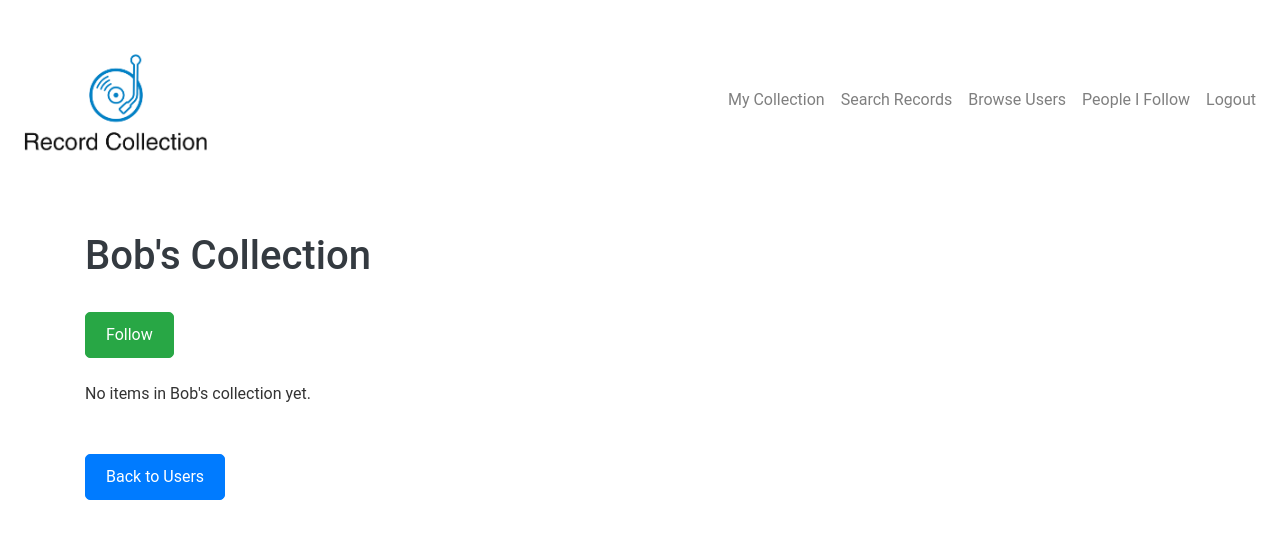
After one commit to aaudrius/record-collection, a Flask app: page /user/1/collection in a window 1280 px wide. The commit adds this page. Shown: the top 539 px of the page. Run offline with Flask 3, Linux system fonts and the light colour scheme; a user stored in the database is signed in; some libraries are stand-ins or nearby versions.

Commit message:
add follow other users functionality

```diff
--- a/app.py
+++ b/app.py
@@ -262,5 +262,41 @@ def artist_albums(artist_id):
 
     return render_template('artist_albums.html', releases=detailed_releases)
 
+@app.route('/users')
+@login_required
+def users():
+    users = User.query.filter(User.id != current_user.id).all()
+    return render_template('users.html', users=users)
+
+@app.route('/user/<int:user_id>/collection')
+@login_required
+def user_collection(user_id):
+    user = User.query.get_or_404(user_id)
+    collections = user.collections
+    is_followee = user in current_user.followees
+    return render_template('user_collection.html', user=user, collections=collections, is_friend=is_followee)
+
+@app.route('/add_friend/<int:user_id>', methods=['POST'])
+@login_required
+def follow(user_id):
+    user = User.query.get_or_404(user_id)
+    try:
+        if user not in current_user.followees:
+            current_user.followees.append(user)
+            db.session.commit()
+            flash('You now follow this user!')
+        else:
+            flash('You already follow this user.')
+    except Exception as e:
+        print(f"Error: {str(e)}")
+        flash('An error occurred while adding friend.')
+    return redirect(url_for('user_collection', user_id=user_id))
+
+@app.route('/followees')
+@login_required
+def followees():
+    followees = current_user.followees.all()
+    return render_template('followees.html', followees=followees)
+
 if __name__ == '__main__':
     app.run(debug=True)
--- a/templates/base.html
+++ b/templates/base.html
@@ -23,6 +23,12 @@
               <a class="nav-link" href="{{ url_for('search') }}">Search Records</a>
             </li>
             <li class="nav-item">
+              <a class="nav-link" href="{{ url_for('users') }}">Browse Users</a>
+            </li>
+            <li class="nav-item">
+              <a class="nav-link" href="{{ url_for('followees') }}">People I Follow</a>
+            </li>
+            <li class="nav-item">
               <a class="nav-link" href="{{ url_for('logout') }}">Logout</a>
             </li>
           {% else %}
--- /dev/null
+++ b/templates/user_collection.html
@@ -0,0 +1,36 @@
+{% extends "base.html" %}
+
+{% block title %}{{ user.username }}'s Collection{% endblock %}
+
+{% block content %}
+<h1 class="my-4">{{ user.username }}'s Collection</h1>
+{% if not is_friend %}
+  <form method="POST" action="{{ url_for('follow', user_id=user.id) }}">
+    <button type="submit" class="btn btn-success mb-4">Follow</button>
+  </form>
+{% else %}
+  <p>You now follow this user.</p>
+{% endif %}
+{% if collections %}
+  <div class="row">
+    {% for collection in collections %}
+      <div class="col-md-4 mb-4">
+        <div class="card">
+          {% set image = collection.cover_image if collection.cover_image else 'https://via.placeholder.com/150' %}
+          <img src="{{ image }}" class="card-img-top" alt="{{ collection.title }}">
+          <div class="card-body">
+            <h5 class="card-title">{{ collection.title }}</h5>
+            <p>Year: {{ collection.year }}</p>
+            <p>Country: {{ collection.country }}</p>
+            <p>Label: {{ collection.selected_label }}</p>
+            <p>Format: {{ collection.selected_format }}</p>
+          </div>
+        </div>
+      </div>
+    {% endfor %}
+  </div>
+{% else %}
+  <p>No items in {{ user.username }}'s collection yet.</p>
+{% endif %}
+<a href="{{ url_for('users') }}" class="btn btn-primary mt-4">Back to Users</a>
+{% endblock %}
```
Also changed, not shown: models.py (+11 -0 lines), templates/followees.html (added, +19 -0 lines), templates/users.html (added, +19 -0 lines), instance/record_collection.db, record_collection.db (added), 1 other file.
